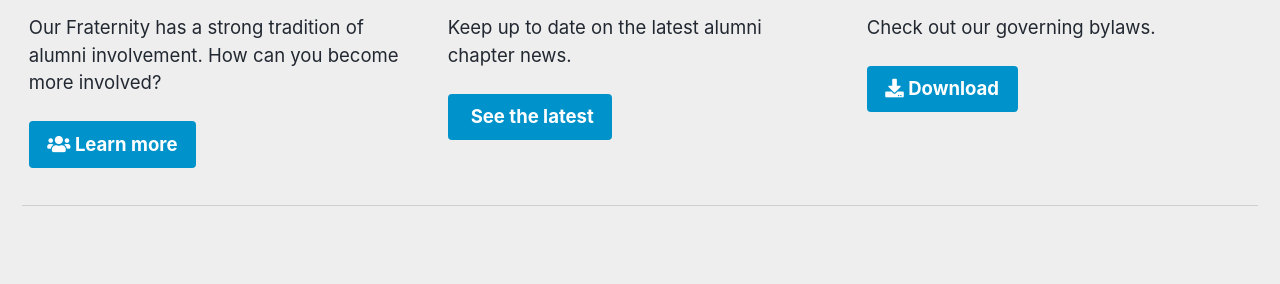
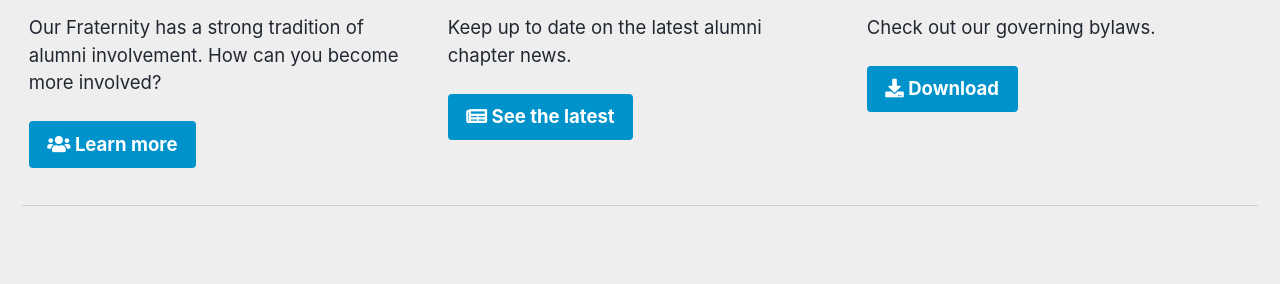
Before and after one commit to LowlyDBA/mm-github-pages-starter, a Jekyll site: the page built from _pages/home.md, in a window 1280 px wide. Shown: the part 584-868 px from the top of the page. Built offline with Jekyll 4.4.1, drawn with Linux system fonts in a browser that asks for light colours; cached includes are drawn as plain includes.

Commit message:
Update home.md

```diff
--- a/_pages/home.md
+++ b/_pages/home.md
@@ -24,7 +24,7 @@ feature_row:
     excerpt: "Keep up to date on the latest alumni chapter news."
     url: "/news/"
     btn_class: "btn--primary"
-    btn_label: "<i class='fas fa-newspaper-o'></i> See the latest"
+    btn_label: "<i class='fas fa-newspaper'></i> See the latest"
   - image_path:
     alt: "Bylaws"
     title: "Bylaws"
```
